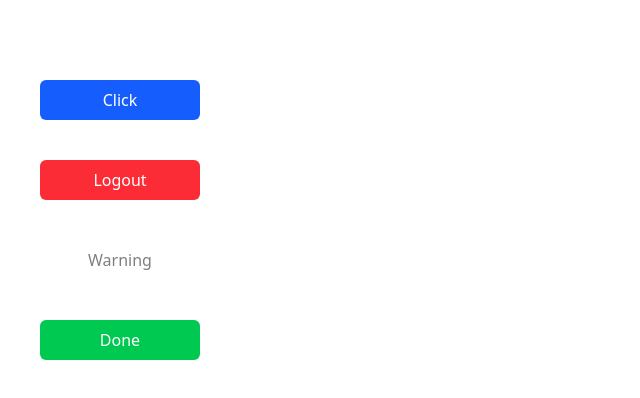
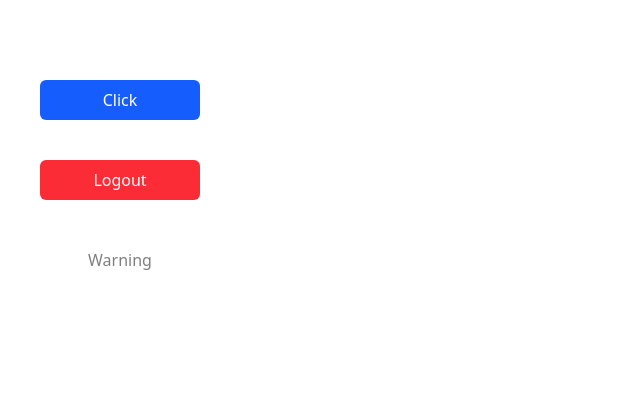
Before and after one commit to MERN-Bootcamp-2025/mb-learning, a React (Vite) app in the folder react/comps-app/: page / in a window 1280 px wide. Shown: the top 398 px of the page, without its empty margins (0-640 px from the left). Built offline with nearby package versions, Linux system fonts and the light colour scheme.

Commit message:
Added btn

```diff
--- a/react/comps-app/src/App.jsx
+++ b/react/comps-app/src/App.jsx
@@ -7,7 +7,7 @@ const App = () => {
       <Button type="primary" onClick={()=>console.log("clicked!")}>Click</Button>
       <Button type="danger">Logout</Button>
       <Button type='warning' disabled>Warning</Button>
-      <Button type='success'success outlined>Done</Button>
+      {/* <Button type='success'success outlined>Done</Button> */}
 
 
     </div>
```
